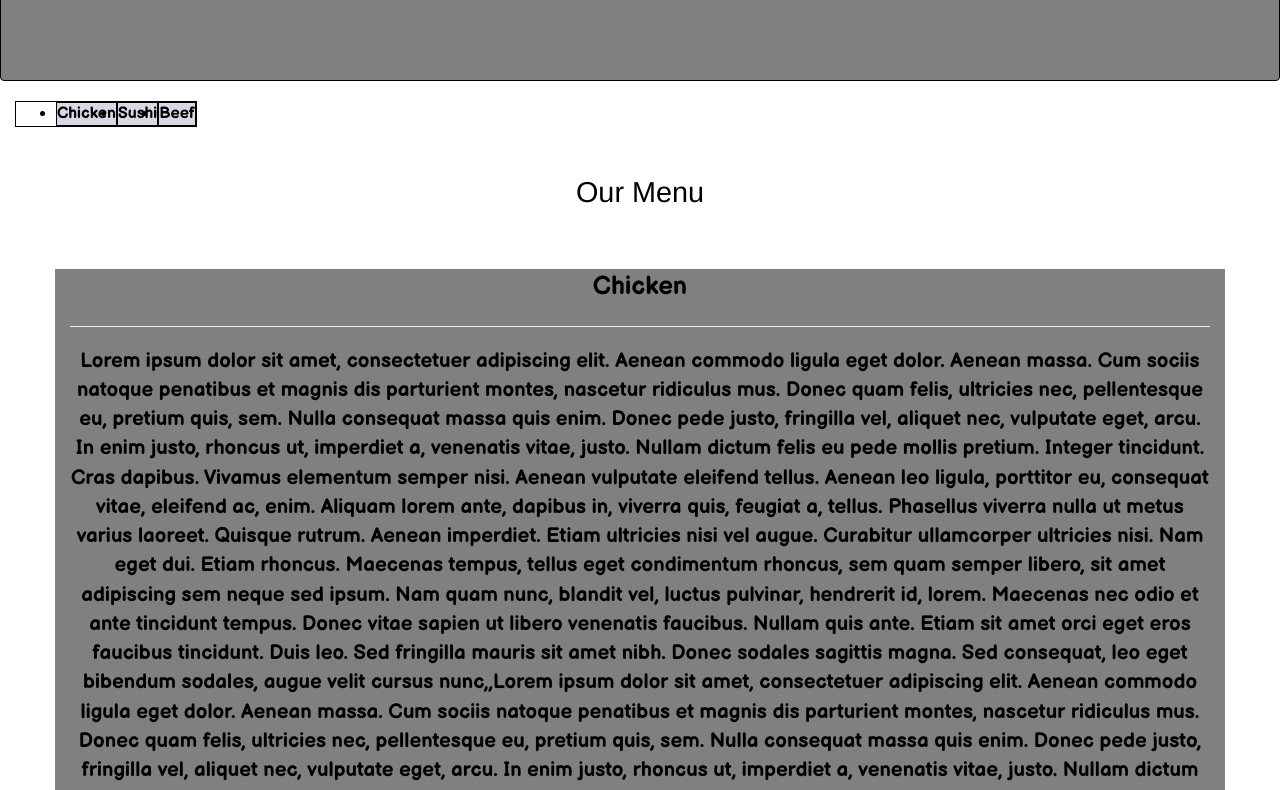
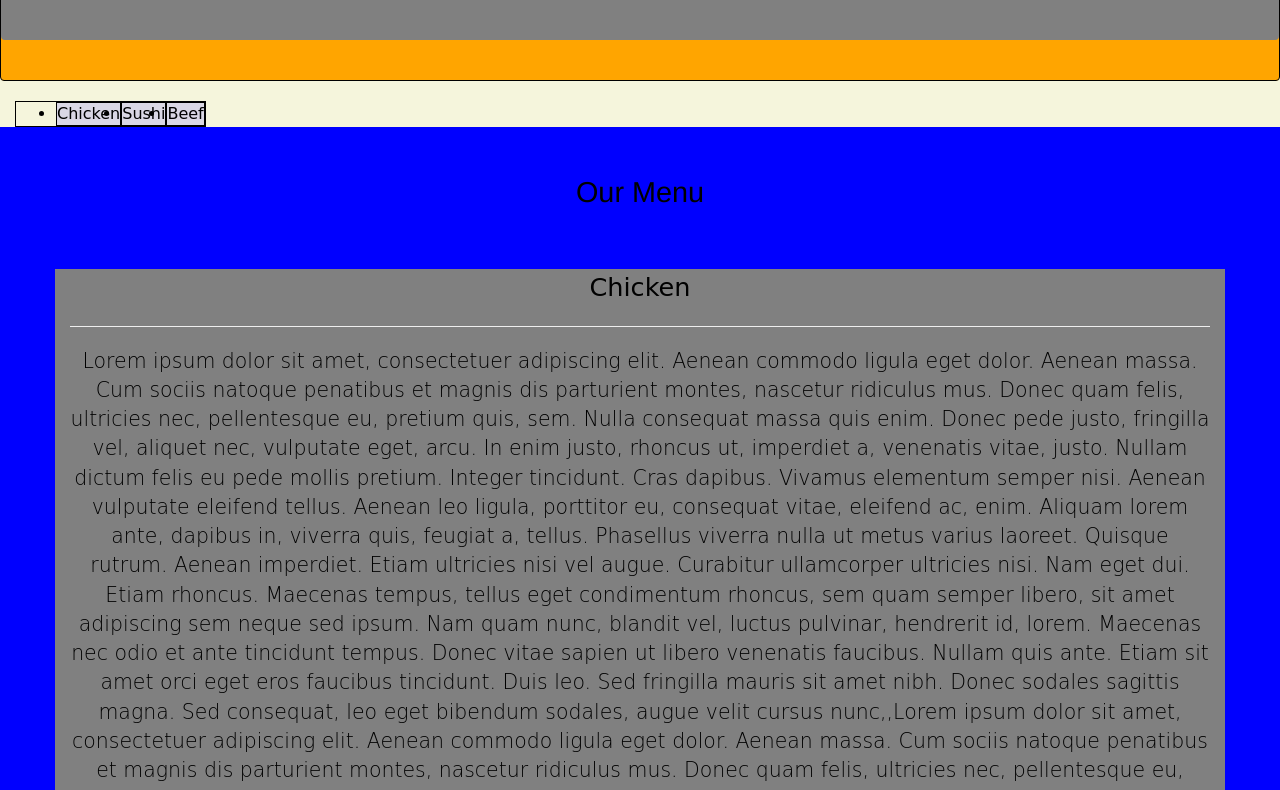
Before and after one commit to alexia0397/module-3, a plain HTML site: page index.html in a window 1280 px wide. Shown: the part 50-840 px from the top of the page. Drawn offline with nearby package versions, Linux system fonts and the light colour scheme; files that its build step writes are made by us from their sources.

Commit message:
Update styles.css

```diff
--- a/css/styles.css
+++ b/css/styles.css
@@ -1,15 +1,16 @@
 *{
-	font-family: 'Balsamiq Sans';
+	font-family: cursive;
 }
 
 body{
 	font-size:16px;
 	color: black;
-	background-color: white;
+	background-color: blue;
 }
+header{background-color: beige}
 
 #header-nav{
-	background-color: gray;
+	background-color: orange;
 	border:1.5px solid black;
 	padding-right:300px;
 	padding-bottom:20px;
```
